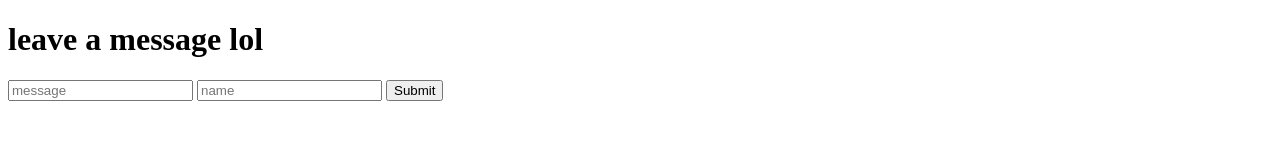
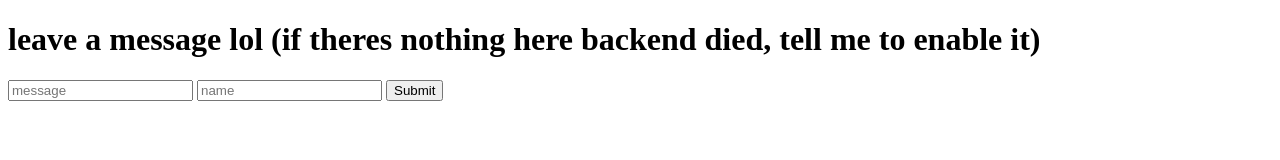
Before and after one commit to MiniDise/minidise.github.io, a plain HTML site: page index.html in a window 1280 px wide. Drawn offline with Linux system fonts and the light colour scheme; no server answers.

Commit message:
Update index.html

```diff
--- a/index.html
+++ b/index.html
@@ -1,7 +1,7 @@
 <!DOCTYPE html>
 <html lang="en">
 <body>
-    <h1>leave a message lol</h1>
+    <h1>leave a message lol (if theres nothing here backend died, tell me to enable it)</h1>
     <input name="msgbox" id="msgbox" placeholder="message">
     <input name="namebox" id="namebox" placeholder="name">
     <button type="submit" onclick="post()">Submit</button>
```
